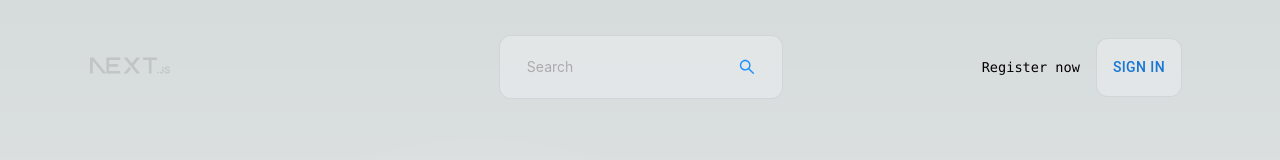
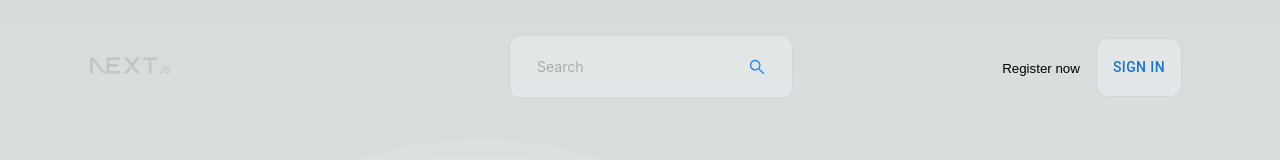
Before and after one commit to Liziming726/Ncee, a Next.js app: page / in a window 1280 px wide. Shown: the top 160 px of the page. Built offline with nearby package versions, Linux system fonts and the light colour scheme.

Commit message:
fix:修复next中div不允许直接使用a标签

```diff
--- a/app/components/Register/Register.js
+++ b/app/components/Register/Register.js
@@ -2,6 +2,7 @@ import React, { useState } from "react";
 import Image from "next/image";
 import {
   Button,
+  ButtonBase,
   Dialog,
   DialogContent,
   DialogTitle,
@@ -50,9 +51,9 @@ export default function Register() {
 
   return (
     <div>
-      <a className={styles.click} onClick={handleClickOpen}>
+      <ButtonBase className={styles.click} onClick={handleClickOpen}>
       Register now
-      </a>
+      </ButtonBase>
 
       <Dialog open={open} onClose={handleClose}>
         <DialogTitle>
```
